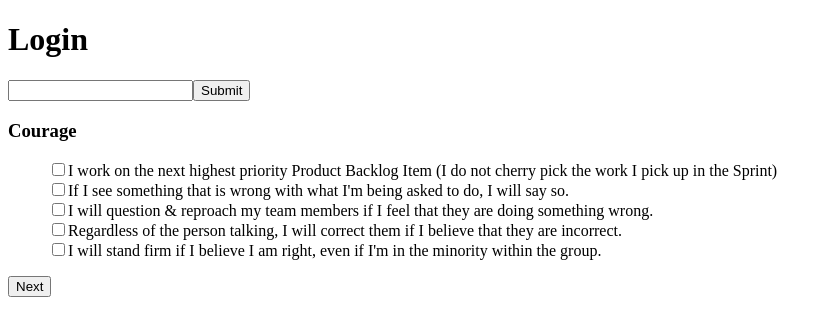
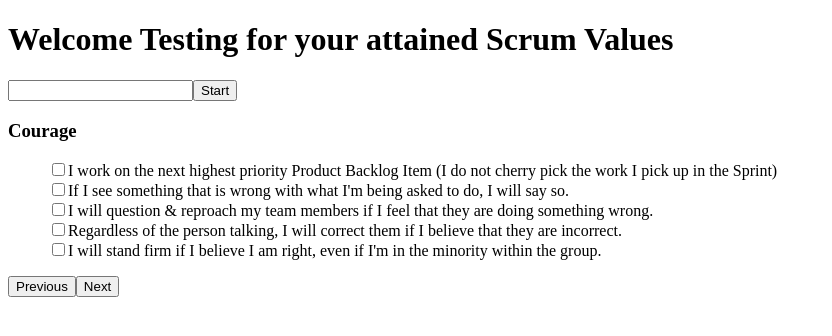
Before and after one commit to mintcd/beehexaminiproject, a React (Create React App) app: page / in a window 1280 px wide. Shown: the top 336 px of the page, without its empty margins (0-832 px from the left). Built offline with nearby package versions, Linux system fonts and the light colour scheme.

Commit message:
Add back button and rename

```diff
--- a/src/App.js
+++ b/src/App.js
@@ -28,6 +28,10 @@
     initializeDB();
   }, []);
 
+  const handleBack = () => {
+    if (currentQuestion > 1) setCurrentQuestion(currentQuestion - 1);
+  }
+
   const handleNext = (childAnswer) => {
     let updatedAnswers = [...answers]
     updatedAnswers[currentQuestion - 1] = [...childAnswer];
@@ -54,7 +58,7 @@
   return (
     <div>
       <Login onLogin={handleLogin}/>
-      {!showSummary && <Question number={currentQuestion-1} onNext={handleNext}/>}
+      {!showSummary && <Question number={currentQuestion-1} onBack={handleBack} onNext={handleNext} onFinish={handleFinish}/>}
       {showSummary && <Graph answers={answers} handleFinish={handleFinish}/>}
     </div>
   );
--- a/src/views/login.jsx
+++ b/src/views/login.jsx
@@ -2,15 +2,22 @@
 
 const Login = ({onLogin}) => {
     const [username, setUsername] = useState("")
+    const [started, setStarted] = useState(false)
 
-    let handleSubmit = () => {
+    const handleStart = () => {
+        onLogin(username)
+        setStarted(true)
+    }
+
+    const handleRename = () => {
         onLogin(username)
     }
 
     return (<div>
-        <h1> Login </h1>
+        <h1> Welcome Testing for your attained Scrum Values </h1>
             <input type="text" name="fname" value={username} onChange={(e) => setUsername(e.target.value)}/>
-            <input type="submit" value="Submit" onClick={handleSubmit}/>
+            {!started && <input type="submit" value="Start" onClick={handleStart}/>}
+            {started && <input type="submit" value="Rename" onClick={handleRename}/>}
     </div>)
 
 
--- a/src/views/question.jsx
+++ b/src/views/question.jsx
@@ -1,7 +1,7 @@
 import React, { useState } from "react";
 import questions from "../data/questions";
 
-const Question = ({number, onNext}) => {
+const Question = ({number, onNext, onBack, onFinish}) => {
   const question = questions[number];
   const [selected, setSelected] = useState([false, false, false, false, false]);
 
@@ -11,10 +11,19 @@
     setSelected(updatedSelected);
   };
 
+  const handleBack = () => {
+    onBack();
+  };
+
   const handleNext = () => {
     onNext(selected);
     setSelected([false, false, false, false, false])
   }
+
+  const handleFinish = () => {
+    onFinish()
+  }
+  console.log(number)
 
   return (
     <div>
@@ -34,7 +43,9 @@
           </li>
         ))}
       </ul>
-      <button onClick={handleNext}>Next</button>
+      {<button onClick={handleBack}>Previous</button>}
+      {number < 4 && <button onClick={handleNext}>Next</button>}
+      {number === 4 && <button onClick={handleFinish}>Finish</button>}
     </div>
   );
 };
```
